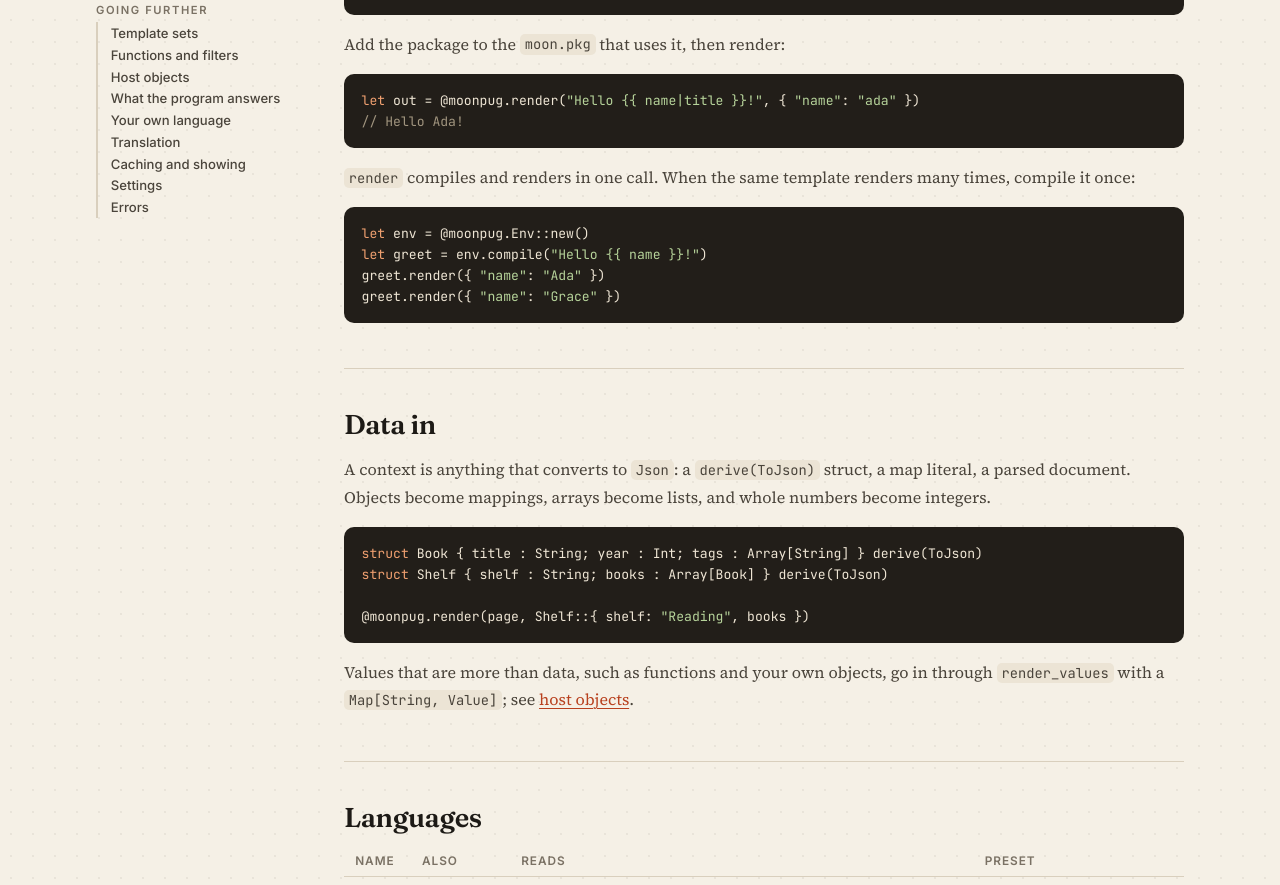
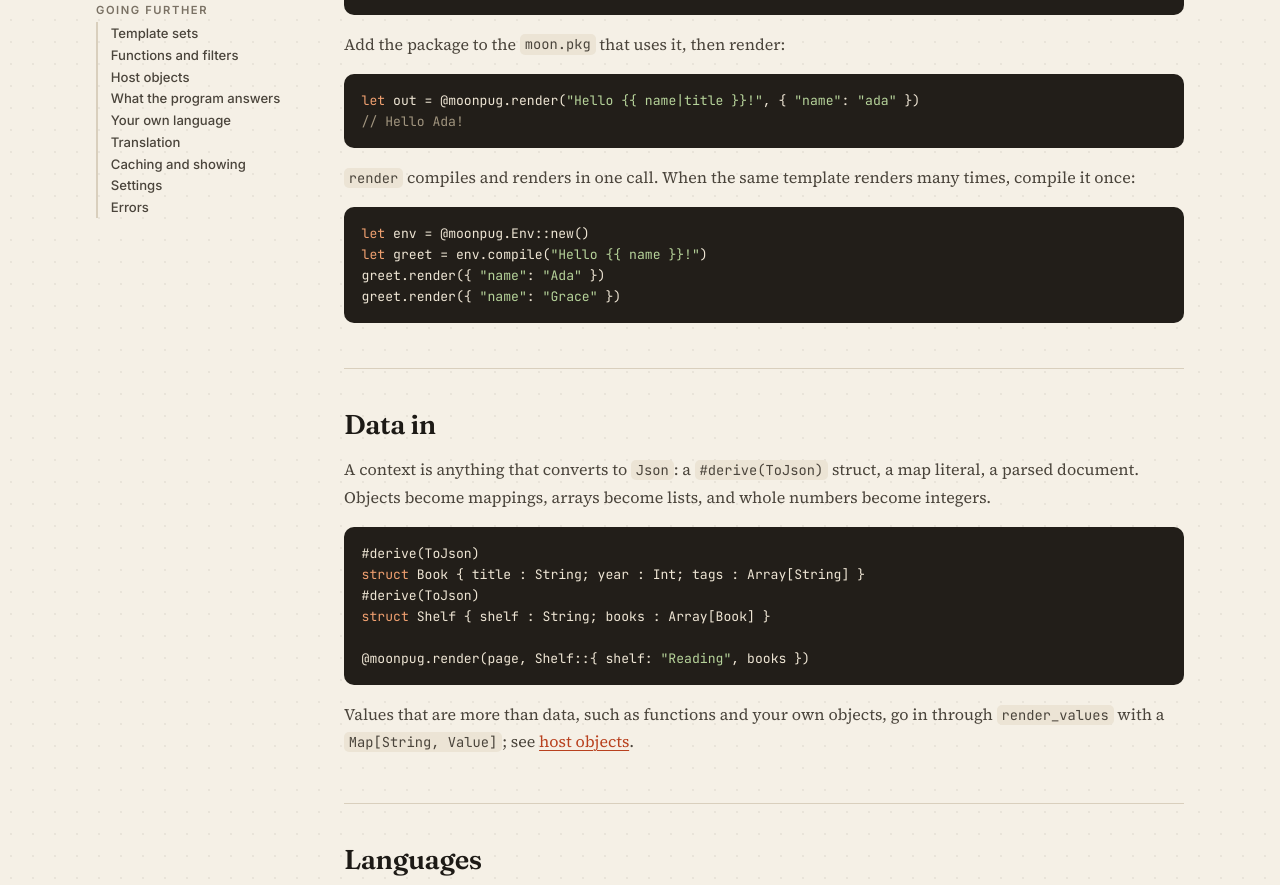
Before and after one commit to moonbitstack/moonpug, a plain HTML site: page docs/guide.html in a window 1280 px wide. Shown: the part 409-1294 px from the top of the page. Drawn offline with Linux system fonts and the light colour scheme.

Commit message:
docs(moonpug): the snippets say `#derive` above the type.
Signed-off-by: Leo Cheng (heke1228) <chengkelfan@qq.com>

```diff
--- a/docs/guide.html
+++ b/docs/guide.html
@@ -74,9 +74,11 @@ greet.render({ <span class="s">"name"</span>: <span class="s">"Grace"</span> })<
 
     <section id="data">
       <h2>Data in</h2>
-      <p>A context is anything that converts to <code>Json</code>: a <code>derive(ToJson)</code> struct, a map literal, a parsed document. Objects become mappings, arrays become lists, and whole numbers become integers.</p>
-      <pre class="code"><span class="k">struct</span> Book { title : String; year : Int; tags : Array[String] } derive(ToJson)
-<span class="k">struct</span> Shelf { shelf : String; books : Array[Book] } derive(ToJson)
+      <p>A context is anything that converts to <code>Json</code>: a <code>#derive(ToJson)</code> struct, a map literal, a parsed document. Objects become mappings, arrays become lists, and whole numbers become integers.</p>
+      <pre class="code">#derive(ToJson)
+<span class="k">struct</span> Book { title : String; year : Int; tags : Array[String] }
+#derive(ToJson)
+<span class="k">struct</span> Shelf { shelf : String; books : Array[Book] }
 
 @moonpug.render(page, Shelf::{ shelf: <span class="s">"Reading"</span>, books })</pre>
       <p>Values that are more than data, such as functions and your own objects, go in through <code>render_values</code> with a <code>Map[String, Value]</code>; see <a href="#objects">host objects</a>.</p>
```
Also changed, not shown: 1 other file.
